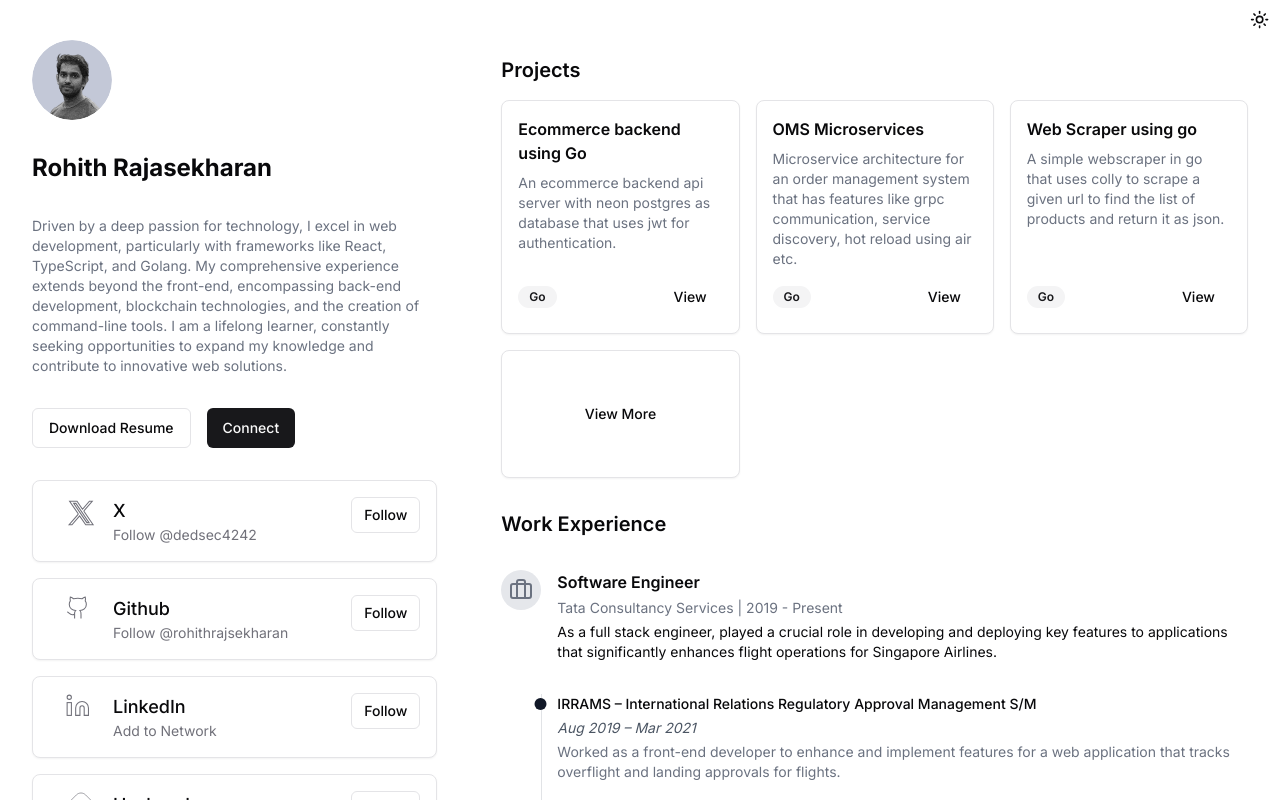
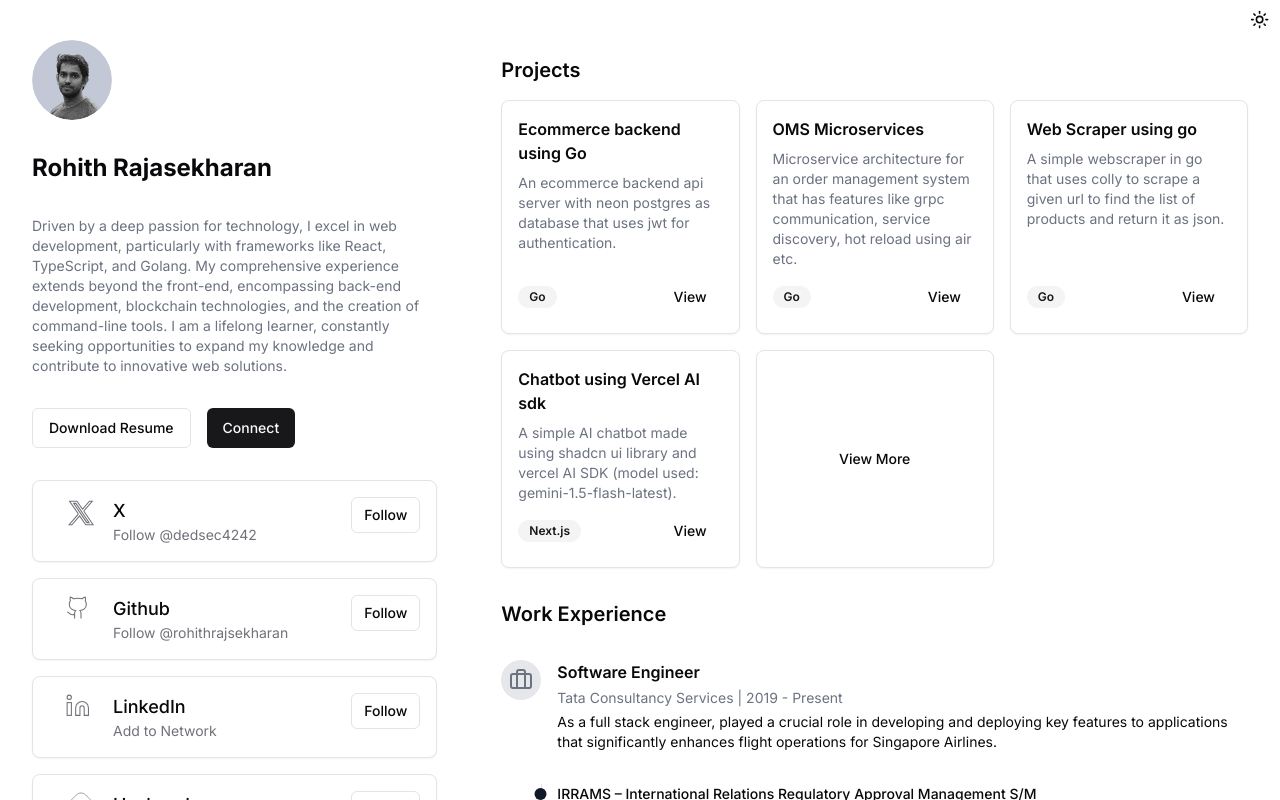
Before and after one commit to rohithrajasekharan/portfolio, a Next.js app: page / in a window 1280 px wide. Shown: the top 800 px of the page. Built offline with nearby package versions, Linux system fonts and the light colour scheme.

Commit message:
new project: ai chatbot

```diff
--- a/components/home/projects.tsx
+++ b/components/home/projects.tsx
@@ -48,10 +48,10 @@
                 </CardFooter>
             </Card>
 
-            {/* <Card className="w-full p-4 space-y-2 flex flex-col">
+            <Card className="w-full p-4 space-y-2 flex flex-col">
               <CardContent className="flex-1" >
-              <h3 className="font-semibold">Chatbot using Open AI API</h3>
-                  <h3 className="text-sm text-gray-500 dark:text-gray-400">An RSS aggregator that scrapes the followed RSS feeds and stores the content in a postgres database for future reference.</h3>
+              <h3 className="font-semibold">Chatbot using Vercel AI sdk</h3>
+                  <h3 className="text-sm text-gray-500 dark:text-gray-400">A simple AI chatbot made using shadcn ui library and vercel AI SDK (model used: gemini-1.5-flash-latest).</h3>
               </CardContent>
                   <CardFooter className="flex-shrink-0 flex items-center justify-between">
                     <Badge variant="secondary">Next.js</Badge>
@@ -61,7 +61,7 @@
                 </CardFooter>
             </Card>
 
-            <Card className="w-full p-4 space-y-2 flex flex-col">
+            {/* <Card className="w-full p-4 space-y-2 flex flex-col">
               <CardContent className="flex-1" >
               <h3 className="font-semibold">Document scanning using vercel AI sdk</h3>
                   <h3 className="text-sm text-gray-500 dark:text-gray-400">An RSS aggregator that scrapes the followed RSS feeds and stores the content in a postgres database for future reference.</h3>
```
